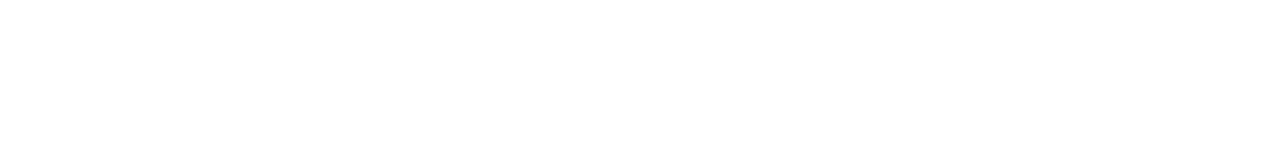
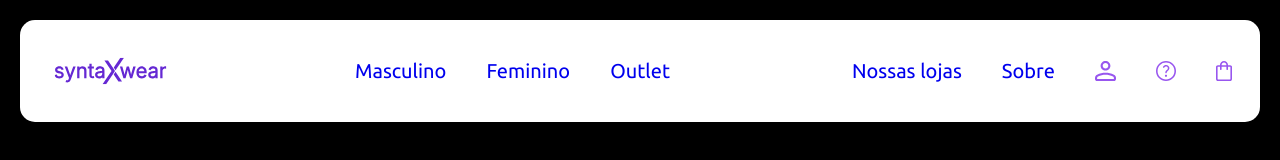
Before and after one commit to priscila-ssantos/ecommerce-syntaxwear, a plain HTML site: page index.html in a window 1280 px wide. Drawn offline with Linux system fonts and the light colour scheme; files that its build step writes are made by us from their sources.

Commit message:
feat: adiciona estilização desktop

```diff
--- a/assets/css/styles.css
+++ b/assets/css/styles.css
@@ -1,4 +1,55 @@
-body{
-font-family: var(--font-principal);
-color: #333333;
+body {
+    font-family: var(--fonte-principal);
+    color: #333333;
+    background-color: black;
 }
+
+.header-inner {
+
+    position: fixed;
+    top: 20px;
+    left: 50%;
+    transform: translate(-50%);
+    width: calc(100% - 40px);
+    border-radius: 15px;
+    z-index: 999;
+    display: flex;
+    justify-content: space-between;
+    align-items: center;
+    padding: 20px 28px;
+    background-color: #ffffff;
+}
+
+.site-logo img {
+    height: 40px;
+}
+
+.nav-center ul {
+    display: flex;
+    gap: 2.5rem;
+}
+
+.nav-center a,
+.nav-right a {
+    font-size: 1.25rem;
+}
+
+.nav-center a:hover,
+.nav-right a:hover {
+    color: #7c3aed;
+}
+
+.nav-right ul {
+    display: flex;
+    gap: 2.5rem;
+    align-items: center;
+}
+
+.nav-right img {
+    height: 20px;
+}
+
+.nav-right a:hover {
+    opacity: 0.7;
+
+}
--- a/assets/css/variables.css
+++ b/assets/css/variables.css
@@ -1,8 +1,7 @@
-
 @import url('https://fonts.googleapis.com/css2?family=Kumbh+Sans:wght@100..900&family=Manrope:wght@200..800&family=Open+Sans:ital,wght@0,300..800;1,300..800&family=Orbitron:wght@400..900&family=Public+Sans:wght@300&family=Roboto&family=Roboto+Flex:opsz,wght@8..144,100..1000&family=Ubuntu:ital,wght@0,300;0,400;0,500;0,700;1,300;1,400;1,500;1,700&display=swap');
 
 
 :root{
-    --font-principal: 'Ubuntu', sans-serif;
+    --fonte-principal: 'Ubuntu', sans-serif;
 
 }
--- a/index.html
+++ b/index.html
@@ -4,18 +4,50 @@
 <head>
     <meta charset="UTF-8">
     <meta name="viewport" content="width=device-width, initial-scale=1.0">
-    <title>E-commerce de Tênis</title>
+    <title>Syntaxwear-tênis e Sneakers Online</title>
     <link rel="stylesheet" href="./reset.css">
-    <link rel="stylesheet" href="./css/variables.css">
-    <link rel="stylesheet" href="./css/styles.css">
+    <link rel="stylesheet" href="./assets/css/variables.css">
+    <link rel="stylesheet" href="./assets/css/styles.css">
 </head>
 
 <body>
     <!-- Cabeçalho com logo e navegação -->
-    <header class="main-header">
-        <div class="container">
-            <nav class="main-nav">
-                <!-- Logo e menu de navegação serão adicionados aqui -->
+    <header class="header">
+        <div class="container header-inner">
+            <!-- Logo -->
+            <h1 class="site-logo">
+                <a href="/" title="Syntaxwear-tênis e Sneakers Online">
+                    <img src="./assets/images/logo.svg" alt="Syntaxwear - tênis e Sneakers Online">
+                </a>
+            </h1>
+
+            <!-- Menu central (categorias principais) -->
+            <nav class="nav-center" aria-label="Categorias Principais">
+                <ul>
+                    <li><a href="#">Masculino</a></li>
+                    <li><a href="#">Feminino</a></li>
+                    <li><a href="#">Outlet</a></li>
+                </ul>
+            </nav>
+
+            <!-- Menu à direita com links rápidos e ícones -->
+            <nav class="nav-right" aria-label="Links rápidos e conta">
+                <ul>
+                    <li><a href="#">Nossas lojas</a></li>
+                    <li><a href="#">Sobre</a></li>
+                    <li class="icon-link">
+                        <a href="#" aria-label="Minha conta">
+                            <img src="./assets/images/user-icon.svg" alt="Ícone usuário">
+                        </a>
+                    </li>
+                    <li><a href="#" aria-label="Ajuda"><img src="./assets/images/help.svg" alt="ajuda"></a></li>
+
+                    <li class="icon-link">
+                        <a href="#" aria-label="Carrinho">
+                            <img src="./assets/images/cart-icon.svg" alt="Ícone carrinho">
+                        </a>
+                    </li>
+                </ul>
             </nav>
         </div>
     </header>
--- a/reset.css
+++ b/reset.css
@@ -47,6 +47,17 @@ a:not([class]) {
   text-decoration-skip-ink: auto;
 }
 
+a {
+
+  text-decoration: none;
+}
+
+ul,
+ol {
+  text-decoration: none;
+  list-style: none;
+}
+
 /* Make images easier to work with */
 img,
 picture {
```
Also changed, not shown: assets/images/cart-icon.svg (added), assets/images/help.svg (added), assets/images/logo.svg (added), assets/images/user-icon.svg (added).
